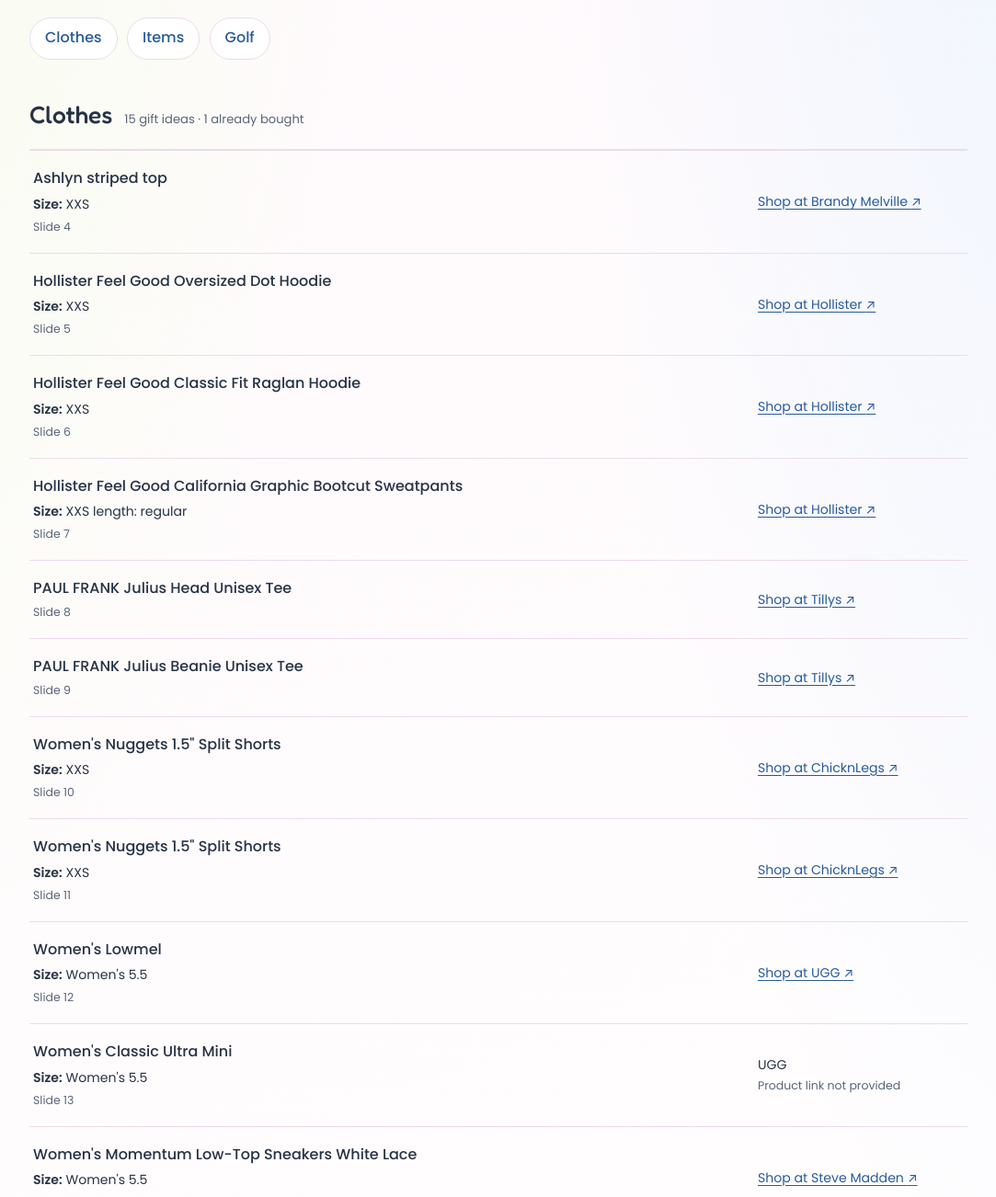
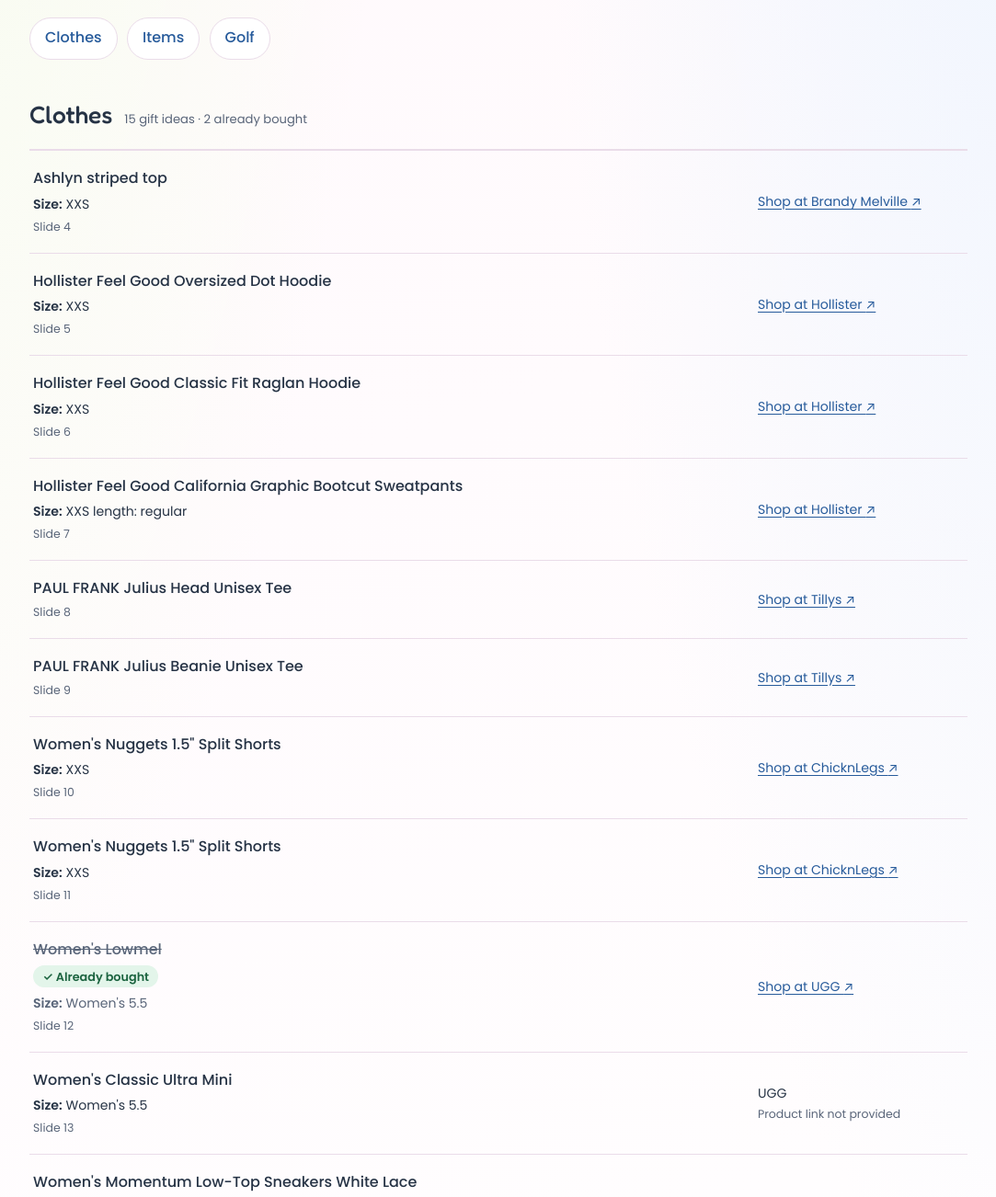
Before and after one commit to iggyemu/ari, a plain HTML site: page wishlist.html in a window 1280 px wide. Shown: the part 1233-2535 px from the top of the page at 92% size, without its empty margins (98-1181 px from the left). Drawn offline with Linux system fonts and the light colour scheme.

Commit message:
Mark Women's Lowmel as bought
Co-Authored-By: Claude Opus 5.5 <noreply@anthropic.com>

```diff
--- a/wishlist.html
+++ b/wishlist.html
@@ -142,7 +142,7 @@
         </nav>
         <!-- BEGIN GENERATED GIFTS -->
         <section class="gift-section" id="clothes" aria-labelledby="clothes-heading">
-          <div class="category-heading"><h3 id="clothes-heading">Clothes</h3><span>15 gift ideas · 1 already bought</span></div>
+          <div class="category-heading"><h3 id="clothes-heading">Clothes</h3><span>15 gift ideas · 2 already bought</span></div>
           <ul class="gift-list">
             <li class="gift" data-slide="4">
               <div><h4>Ashlyn striped top</h4><p class="gift-size"><strong>Size:</strong> XXS</p><p class="slide-number">Slide 4</p></div>
@@ -176,8 +176,8 @@
               <div><h4>Women&#x27;s Nuggets 1.5&quot; Split Shorts</h4><p class="gift-size"><strong>Size:</strong> XXS</p><p class="slide-number">Slide 11</p></div>
               <div class="retailer"><a href="https://www.chicknlegs.com/products/chicknlegs-donuts-1-5-run?variant=43365343723776" target="_blank" rel="noopener noreferrer">Shop at ChicknLegs <span aria-hidden="true">↗</span></a></div>
             </li>
-            <li class="gift" data-slide="12">
-              <div><h4>Women&#x27;s Lowmel</h4><p class="gift-size"><strong>Size:</strong> Women&#x27;s 5.5</p><p class="slide-number">Slide 12</p></div>
+            <li class="gift gift-bought" data-slide="12">
+              <div><h4>Women&#x27;s Lowmel</h4><p class="bought-badge"><span aria-hidden="true">✓</span> Already bought</p><p class="gift-size"><strong>Size:</strong> Women&#x27;s 5.5</p><p class="slide-number">Slide 12</p></div>
               <div class="retailer"><a href="https://www.ugg.com/women-casuals-sneakers/lowmel/1144032.html?dwvar_1144032_color=SAN" target="_blank" rel="noopener noreferrer">Shop at UGG <span aria-hidden="true">↗</span></a></div>
             </li>
             <li class="gift" data-slide="13">
```
Also changed, not shown: 1 other file.
